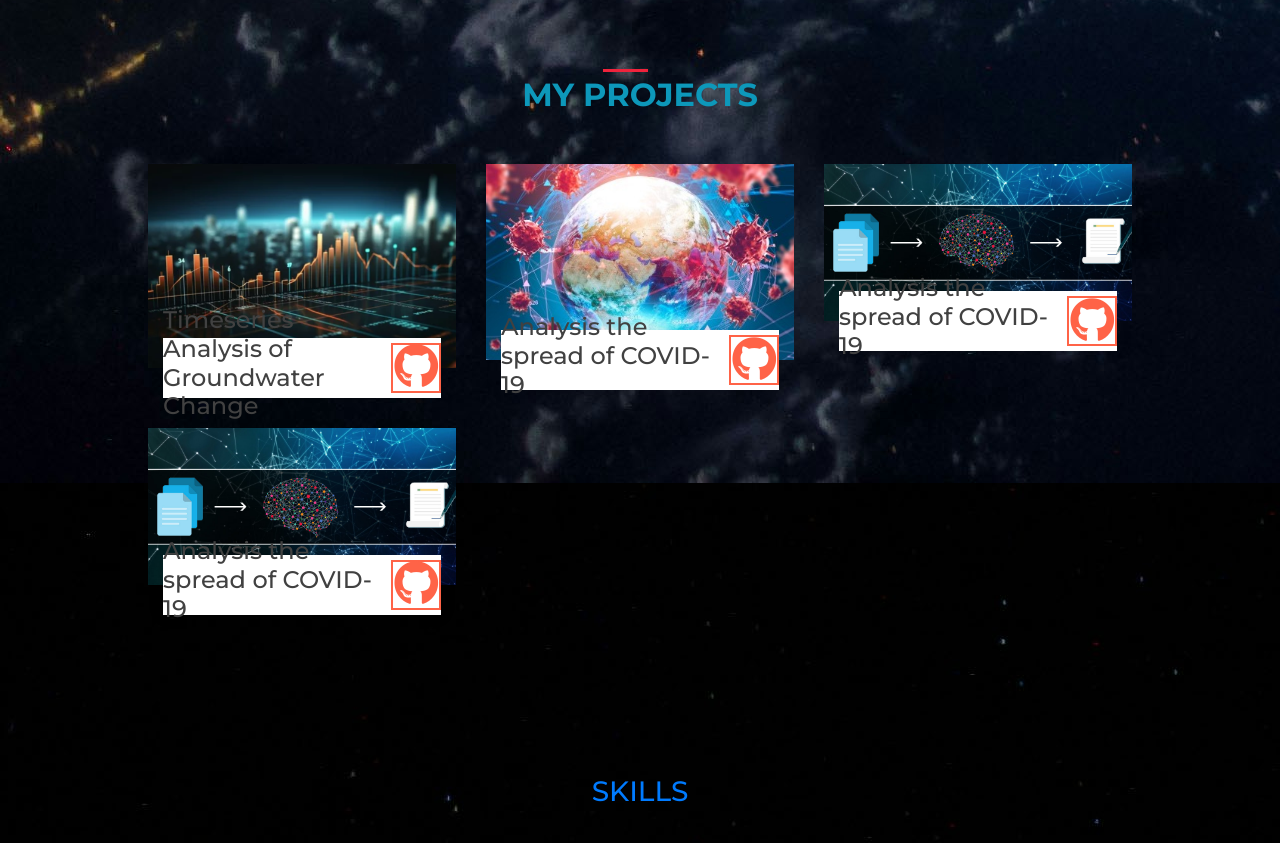
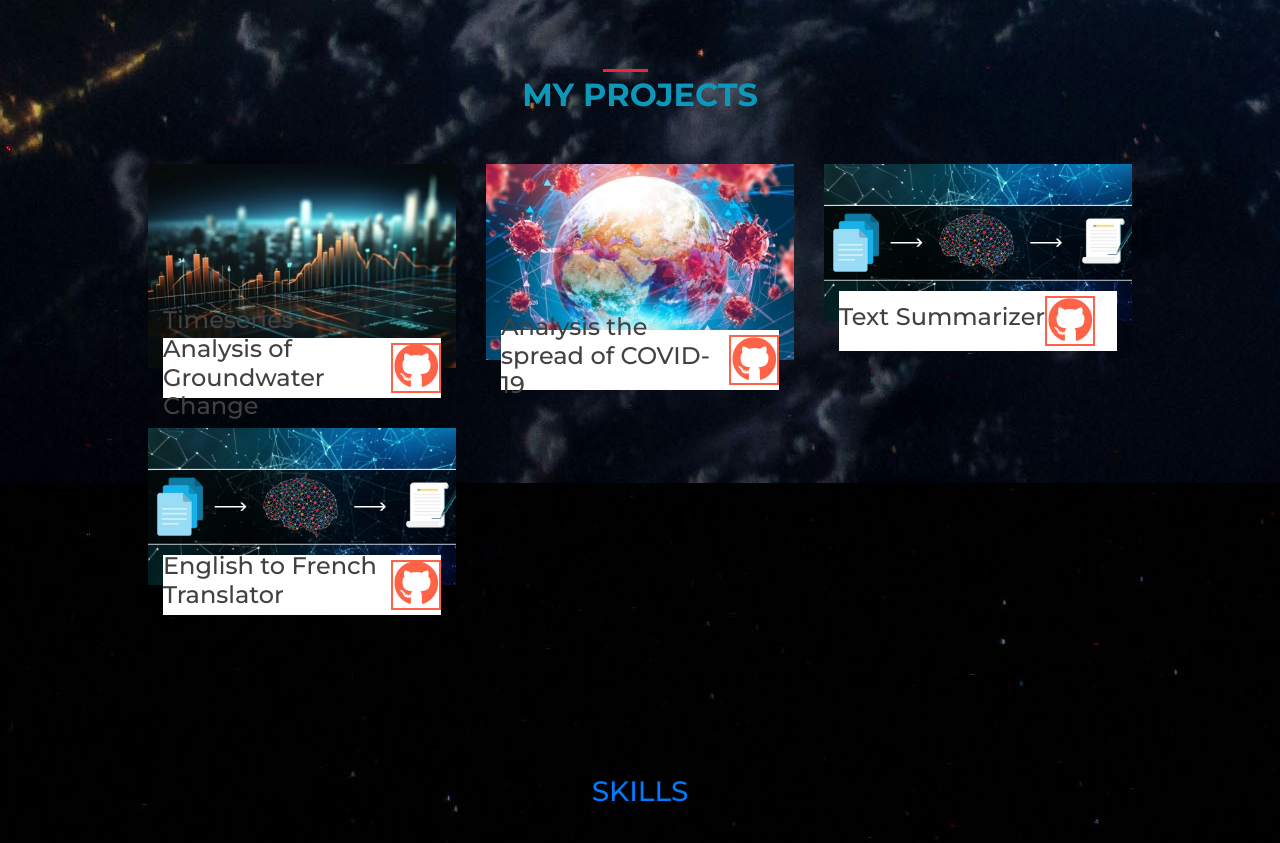
Before and after one commit to Lokeshkanna7/lokesh-kanna-rajaram, a plain HTML site: page index.html in a window 1280 px wide. Shown: the part 2349-3192 px from the top of the page. Drawn offline with nearby package versions, Linux system fonts and the light colour scheme.

Commit message:
Update index.html

```diff
--- a/index.html
+++ b/index.html
@@ -265,7 +265,7 @@
                               <img src="img/Text-Summarization.jpg" alt="Image">
                           </div>
                           <div class="Project-text">
-                              <h4>Analysis the spread of COVID-19</h4>
+                              <h4>Text Summarizer</h4>
                               <a class="btn btn-light btn-social mr-8" href="https://github.com/Lokeshkanna7/Analysis-of-covid-19-Geospatial-Data-Science" target="_blank"><i class="fab fa-github"></i></a>
 
                           </div>
@@ -277,7 +277,7 @@
                               <img src="img/Text-Summarization.jpg" alt="Image">
                           </div>
                           <div class="Project-text">
-                              <h4>Analysis the spread of COVID-19</h4>
+                              <h4>English to French Translator </h4>
                               <a class="btn btn-light btn-social mr-8" href="https://github.com/Lokeshkanna7/Analysis-of-covid-19-Geospatial-Data-Science" target="_blank"><i class="fab fa-github"></i></a>
 
                           </div>
```
